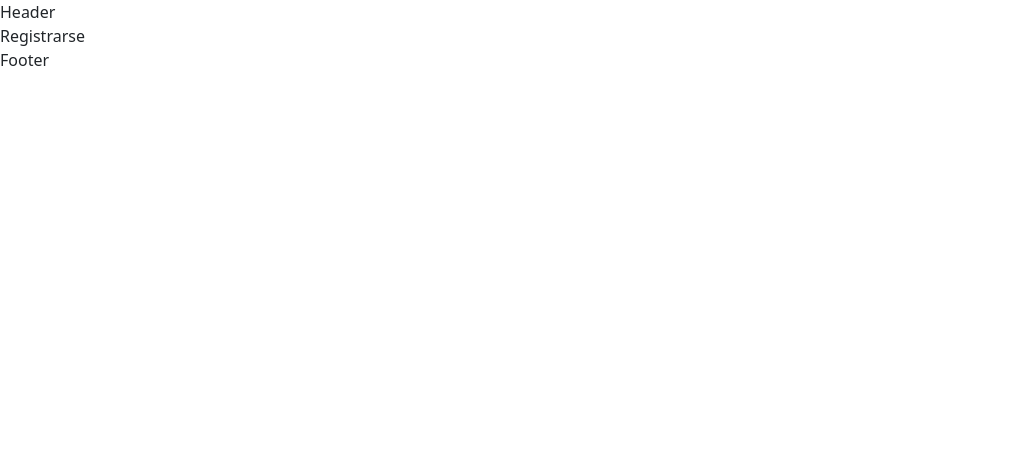
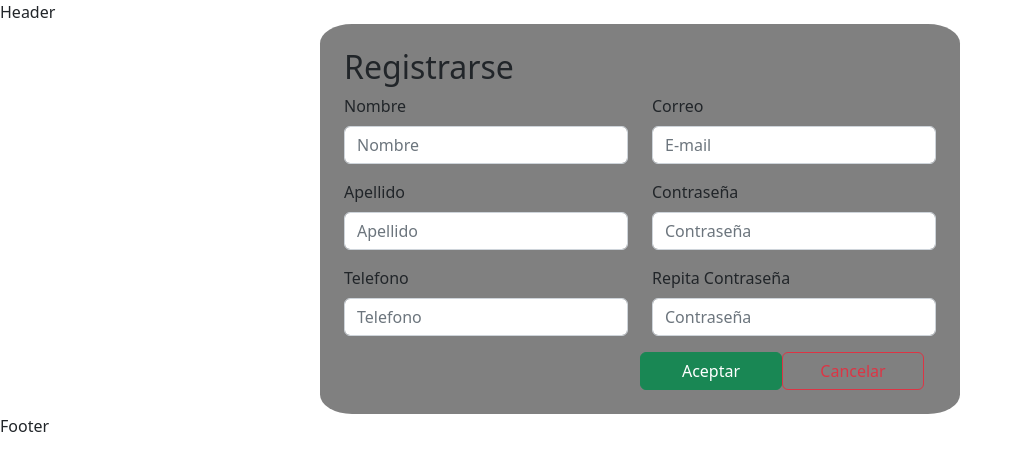
Before and after one commit to amassen/23303-grupo1-CodoFlix, a React (Vite) app: page /registrarse in a window 1280 px wide. Shown: the top 470 px of the page, without its empty margins (0-1022 px from the left). Built offline with nearby package versions, Linux system fonts and the light colour scheme.

Commit message:
commit registro y botones  esqueleto

```diff
--- a/src/App.css
+++ b/src/App.css
@@ -0,0 +1,5 @@
+.bg{
+    background-color:grey;
+    border-radius: 5%;
+
+}
--- /dev/null
+++ b/src/components/template/BotonAceptar.jsx
@@ -0,0 +1,9 @@
+import Button from 'react-bootstrap/Button';
+
+export default function BotonAceptar(tipo) {
+  return (
+    <>
+       <Button variant="success w-25" type={tipo}>Aceptar</Button>{' '}
+    </>
+  )
+}
--- /dev/null
+++ b/src/components/template/BotonCancelar.jsx
@@ -0,0 +1,10 @@
+import Button from 'react-bootstrap/Button';
+export default function BotonCancelar(tipo) {
+  return (
+    <>
+      <Button variant="outline-danger w-25" type={tipo}>Cancelar</Button>{' '}
+    </>
+  );
+
+
+}
--- a/src/pages/Registrarse.jsx
+++ b/src/pages/Registrarse.jsx
@@ -1,7 +1,71 @@
-import React from 'react'
+import { Form, Row, Col, Container } from 'react-bootstrap';
+import BotonAceptar from './../components/template/BotonAceptar';
+import BotonCancelar from './../components/template/BotonCancelar';
+import { useState } from 'react';
 
 export const Registrarse = () => {
+
+  const [validate, setValidate]=useState(false);
+  const tipo="submit"
+  const bg=`bg`
+
+  const validacion=()=>{
+    if(!validate){
+      setValidate(true);
+      console.log("enviado")
+    }
+  }
+
   return (
-    <div>Registrarse</div>
-  )
-}
+    <div className={`container w-50 ${bg} p-4`}>
+      <h2>Registrarse</h2>
+      <Form>
+        <Row>
+          <Col>
+          <Form.Group className="mb-3" controlId="formBasicName">
+          <Form.Label>Nombre</Form.Label>
+          <Form.Control type="text" placeholder="Nombre" />
+        </Form.Group>
+
+        <Form.Group className="mb-3" controlId="formBasicLastName">
+          <Form.Label>Apellido</Form.Label>
+          <Form.Control type="text" placeholder="Apellido" />
+        </Form.Group>
+
+        <Form.Group className="mb-3" controlId="formBasicPhone">
+          <Form.Label>Telefono</Form.Label>
+          <Form.Control type="number" placeholder="Telefono" />
+        </Form.Group>
+      </Col>
+      <Col>
+      <Form.Group className="mb-3" controlId="formBasicEmail">
+          <Form.Label>Correo</Form.Label>
+          <Form.Control type="email" placeholder="E-mail" />
+          {/* <Form.Text className="text-muted">
+            Tus correo está protegido.
+          </Form.Text> */}
+        </Form.Group>
+
+        <Form.Group className="mb-3" controlId="formBasicPassword">
+          <Form.Label>Contraseña</Form.Label>
+          <Form.Control type="password" placeholder="Contraseña" />
+        </Form.Group>
+
+        <Form.Group className="mb-3" controlId="formBasicPasswordConfirmation">
+          <Form.Label>Repita Contraseña</Form.Label>
+          <Form.Control type="password" placeholder="Contraseña" />
+        </Form.Group>
+      </Col>
+
+        </Row>
+        <Container className="d-flex justify-content-lg-end">
+        <BotonAceptar type={tipo}>
+        </BotonAceptar>
+        <BotonCancelar type={tipo}>
+        </BotonCancelar>
+        </Container>
+      </Form>
+
+    </div>
+  );
+};
```
